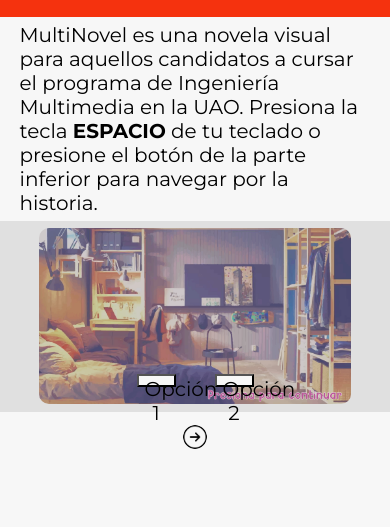
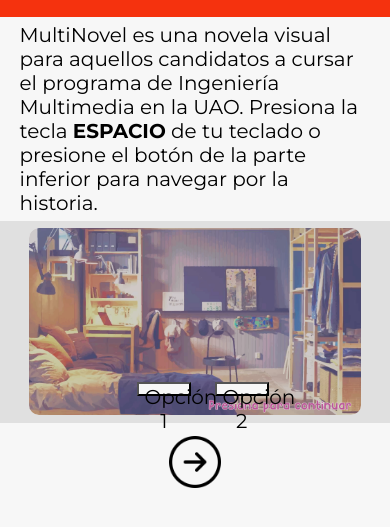
Before and after one commit to Hector-F-Romer0/MultiNovel-ProyectoASM, a plain HTML site: page index.html in a window 390 px wide. Shown: the part 63-590 px from the top of the page. Drawn offline with Linux system fonts and the light colour scheme.

Commit message:
Aumento del tamaño del botón siguiente en dispositivos con resolución máxima de 648px.

```diff
--- a/css/styles.css
+++ b/css/styles.css
@@ -59,7 +59,7 @@
 
 .botonOpcion {
 	position: absolute;
-	width: 10%;
+	width: 14%;
 	height: 7%;
 	/* display: none; */
 	/* width: 23.2%;
@@ -209,10 +209,11 @@
 	}
 
 	.canvas img {
-		width: 80%;
+		width: 85%;
 	}
 
 	.btnNext {
 		margin-top: 2%;
+		width: 15%;
 	}
 }
```
